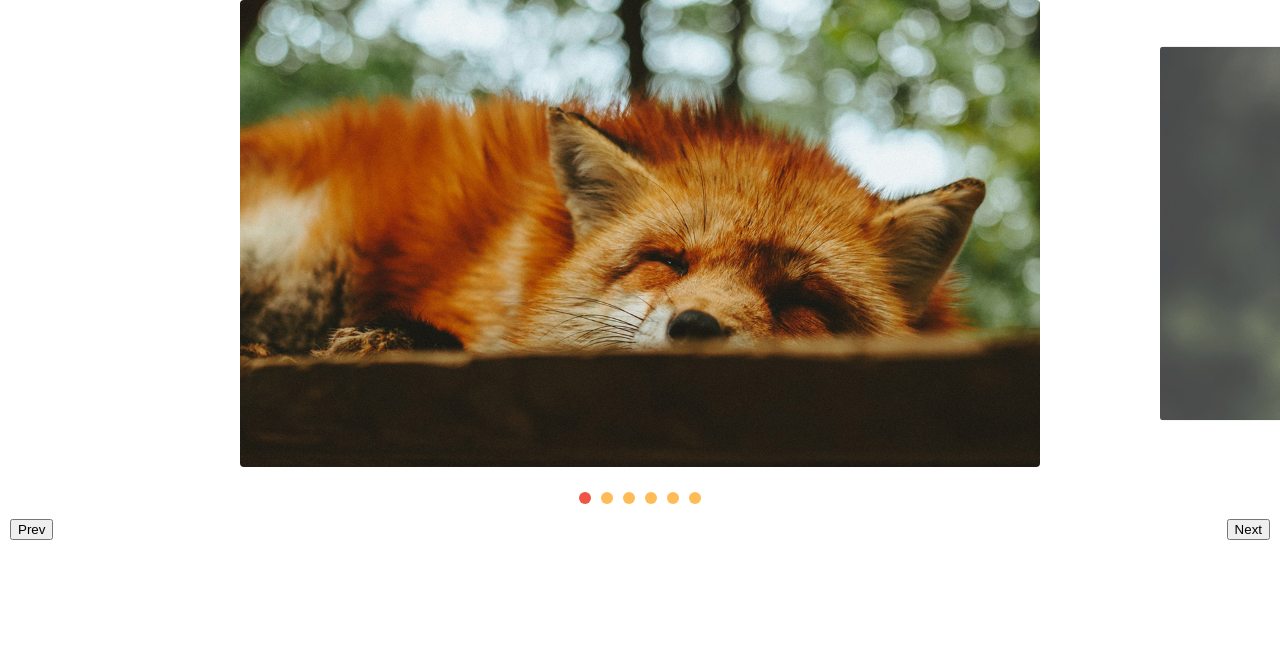
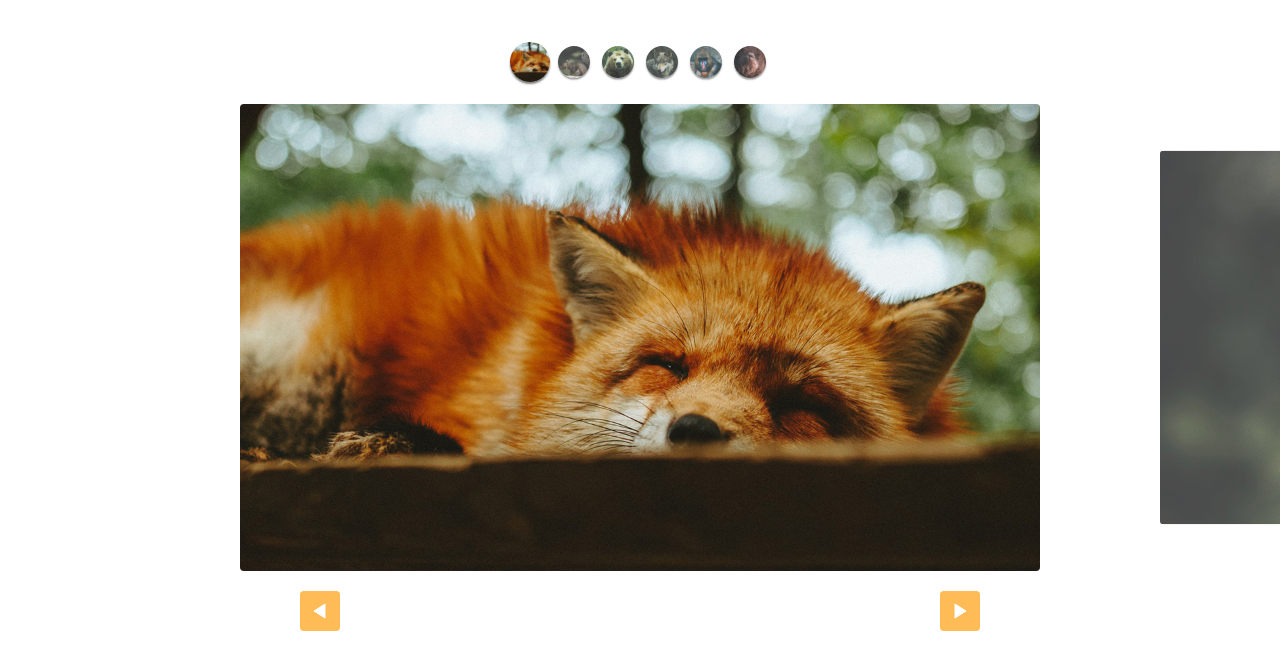
Before and after one commit to lucas-franc/slide, a plain HTML site: page slide-with-custom-controls/index.html in a window 1280 px wide. Drawn offline with Linux system fonts and the light colour scheme.

Commit message:
custom-slide

```diff
--- a/slide-with-custom-controls/css/style.css
+++ b/slide-with-custom-controls/css/style.css
@@ -63,8 +63,47 @@ img {
   background: #e54;
 }
 
+.custom-controls {
+  display: flex;
+  justify-content: center;
+  margin-bottom: 20px;
+  margin-top: 40px;
+  flex-wrap: wrap;
+}
+
+.custom-controls li {
+  opacity: .8;
+  transform: scale(.8);
+  width: 40px;
+  height: 40px;
+  border-radius: 50%;
+  overflow: hidden;
+  margin: 2px;
+  box-shadow: 0 2px 2px rgba(0, 0, 0, 0.5);
+  transition: .3s;
+}
+
+.custom-controls li.active {
+  opacity: 1;
+  transform: scale(1);
+}
+
 .arrow-nav {
   display: flex;
-  justify-content: space-between;
-  margin: 10px;
+  justify-content: space-around;
+  margin: 20px 0;
 }
+
+.arrow-nav button {
+  cursor: pointer;
+  border: none;
+  border-radius: 4px;
+  color: white;
+  width: 40px;
+  height: 40px;
+  background: #fb5 url('../img/arrow.svg') center center no-repeat;
+}
+
+.arrow-nav button.prev {
+  transform: rotate(-180deg);
+}
--- a/slide-with-custom-controls/index.html
+++ b/slide-with-custom-controls/index.html
@@ -9,6 +9,14 @@
 </head>
 
 <body>
+  <ul class="custom-controls">
+    <li><img src="img/foto1-thumb.jpg" alt=""></li>
+    <li><img src="img/foto2-thumb.jpg" alt=""></li>
+    <li><img src="img/foto3-thumb.jpg" alt=""></li>
+    <li><img src="img/foto4-thumb.jpg" alt=""></li>
+    <li><img src="img/foto5-thumb.jpg" alt=""></li>
+    <li><img src="img/foto6-thumb.jpg" alt=""></li>
+  </ul>
   <div class="slide-wrapper">
     <ul class="slide">
       <li><img src="img/foto1.jpg" alt="fox"></li>
@@ -20,8 +28,8 @@
     </ul>
   </div>
   <div class="arrow-nav">
-    <button class="prev">Prev</button>
-    <button class="next">Next</button>
+    <button class="prev"></button>
+    <button class="next"></button>
   </div>
   <script type="module" src="js/script.js"></script>
 </body>
--- a/slide-with-custom-controls/js/script.js
+++ b/slide-with-custom-controls/js/script.js
@@ -3,5 +3,4 @@ import { SlideNav } from './slide.js';
 const slide = new SlideNav('.slide', '.slide-wrapper');
 slide.init();
 slide.addArrow('.prev', '.next');
-
-slide.addControl();
+slide.addControl('.custom-controls');
```
